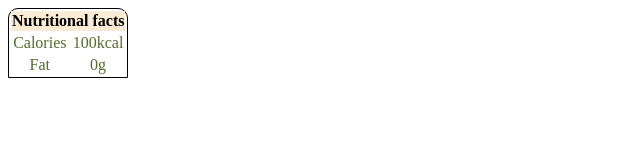
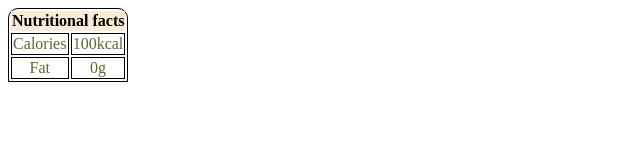
Before and after one commit to throy45/HTML, a plain HTML site: page tutorial2_tables.html in a window 1280 px wide. Shown: the whole page, without its empty margins (0-640 px from the left). Drawn offline with Linux system fonts and the light colour scheme.

Commit message:
end of tutorial2

```diff
--- a/tutorial2_tables.css
+++ b/tutorial2_tables.css
@@ -2,8 +2,10 @@ table {
     border: 1px solid black;
     border-radius: 10px 10px 0px 0px;
 }
+
 td {
-    color:darkolivegreen
+    border: 1px solid black;
+    color:darkolivegreen;
 }
 
 th {
```
